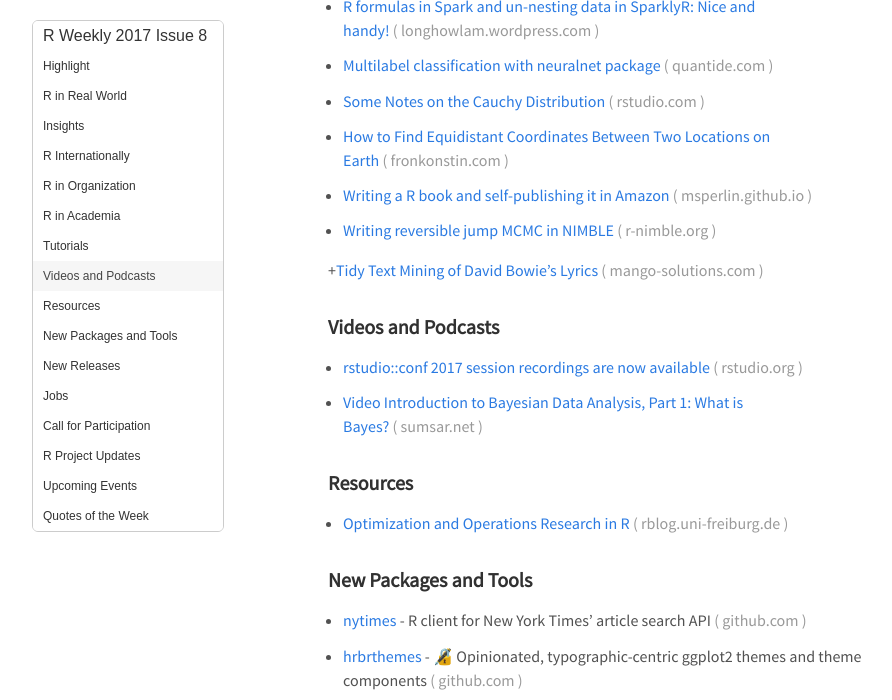
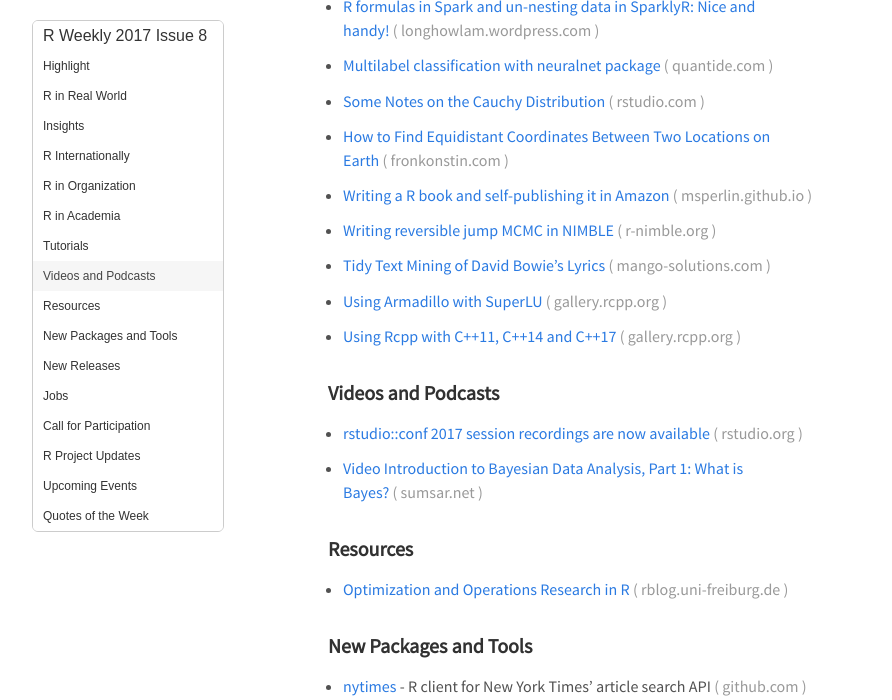
Before and after one commit to rweekly/rweekly.org, a Jekyll site: the page built from draft.md, in a window 1280 px wide and 900 px high, scrolled down 3090 px, cut to the strip 0-700 px from the top of the window. Shown: the whole strip, without its empty margins (32-924 px from the left). Built offline with Jekyll 4.4.1, drawn with Linux system fonts in a browser that asks for light colours; comment, search, counter and statistics services are not loaded.

Commit message:
add two Rcpp Gallery posts from this weekend

```diff
--- a/draft.md
+++ b/draft.md
@@ -120,12 +120,16 @@
 
 + [Writing reversible jump MCMC in NIMBLE](https://r-nimble.org/writing-reversible-jump-mcmc-in-nimble)
 
-+[Tidy Text Mining of David Bowie’s Lyrics](http://www.mango-solutions.com/wp/2017/02/tidy-text-mining-of-david-bowies-lyrics/)
++ [Tidy Text Mining of David Bowie’s Lyrics](http://www.mango-solutions.com/wp/2017/02/tidy-text-mining-of-david-bowies-lyrics/)
+
++ [Using Armadillo with SuperLU](http://gallery.rcpp.org/articles/armadillo-with-superlu/)
+
++ [Using Rcpp with C++11, C++14 and C++17](http://gallery.rcpp.org/articles/Rcpp-and-C++11-C++14-C++17/)
+
 
 ### Videos and Podcasts
 
 + [rstudio::conf 2017 session recordings are now available](https://blog.rstudio.org/2017/02/15/rstudioconf-2017-session-recordings-are-now-available/)
-
 
 + [Video Introduction to Bayesian Data Analysis, Part 1: What is Bayes?](http://www.sumsar.net/blog/2017/02/introduction-to-bayesian-data-analysis-part-one/)
 
```
